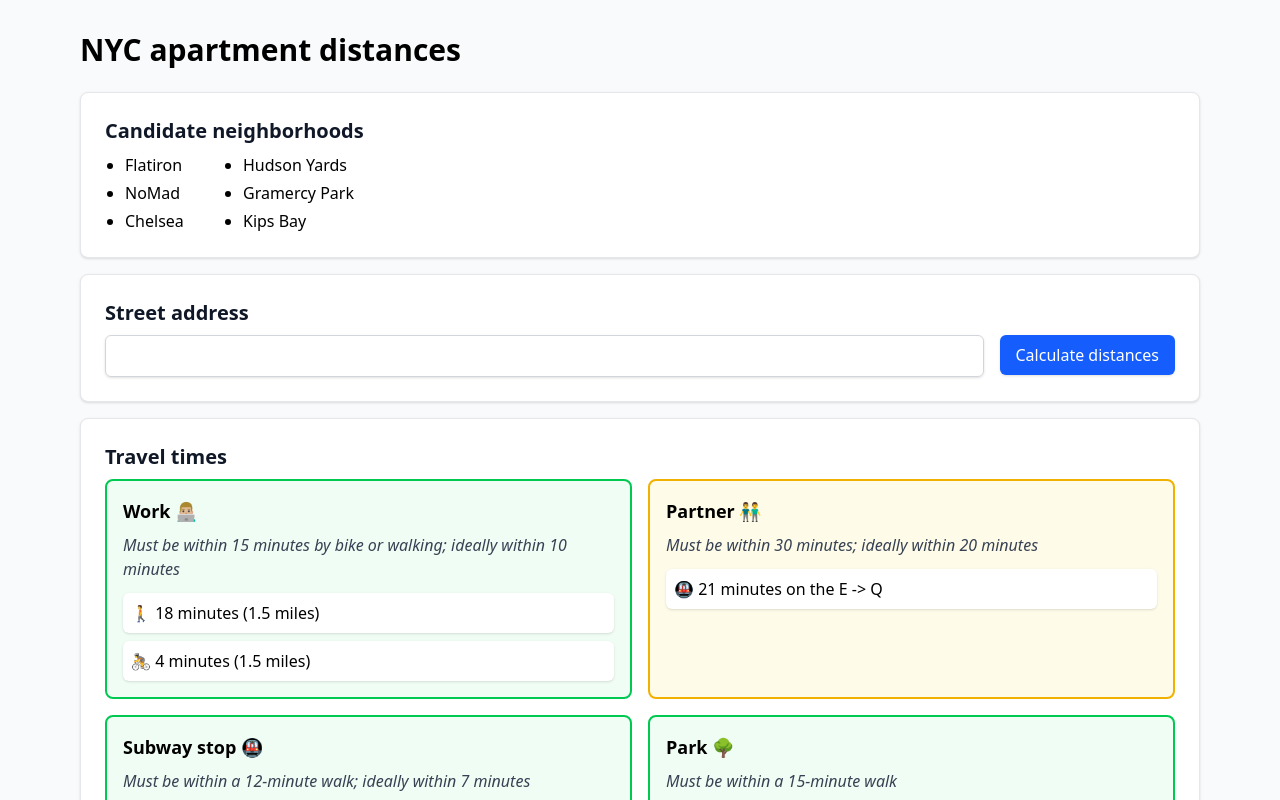
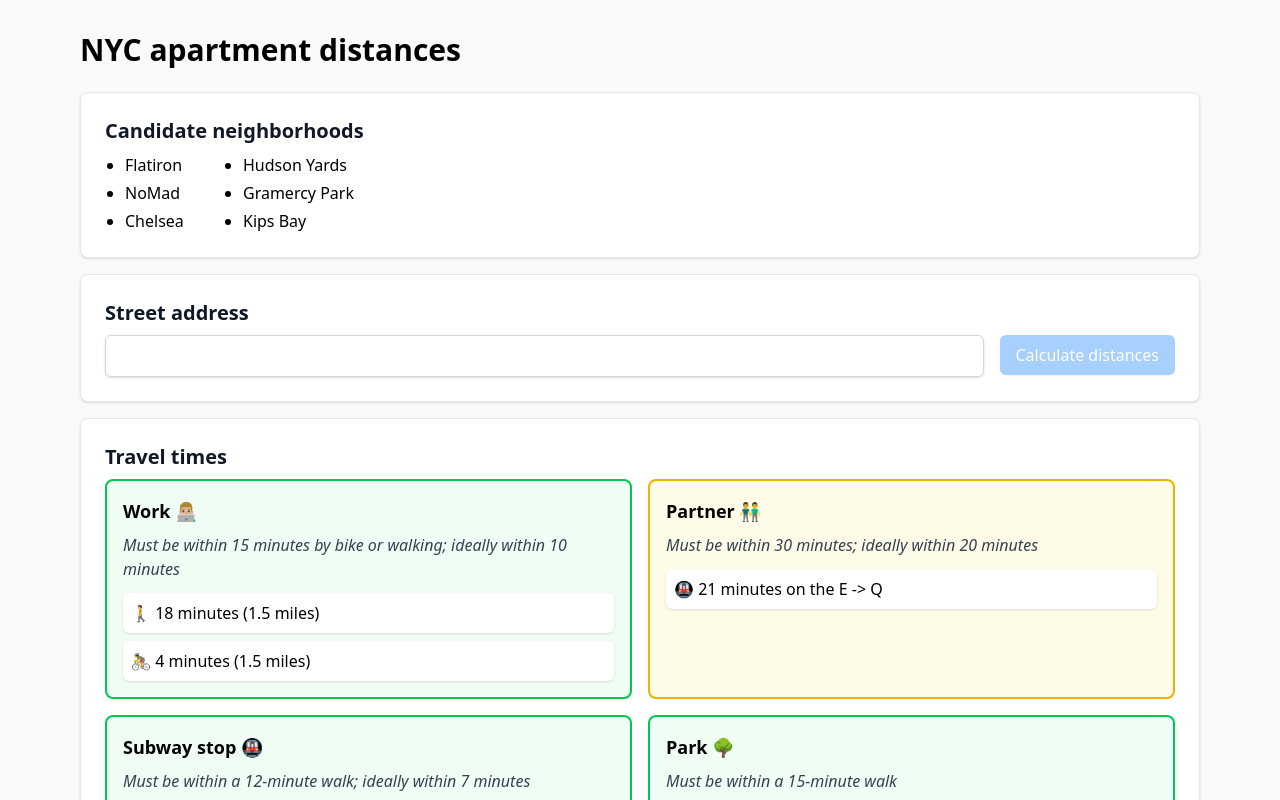
Before and after one commit to Eric-Arellano/apt-distances, a SvelteKit app: page / in a window 1280 px wide. Shown: the top 800 px of the page. Built offline with nearby package versions, Linux system fonts and the light colour scheme.

Commit message:
Disable address button if not set (#11)
This involves setting up our first unit test and our first use of
`$state()`.

```diff
--- a/src/lib/components/Address.svelte
+++ /dev/null
@@ -1,21 +0,0 @@
-<script lang="ts">
-	import Card from './Card.svelte';
-</script>
-
-<Card title="Street address">
-	<div class="flex flex-col space-y-4 sm:flex-row sm:space-y-0 sm:space-x-4">
-		<div class="flex-grow">
-			<input
-				type="text"
-				class="w-full rounded-md border border-gray-300 px-4 py-2 shadow-sm focus:border-blue-500 focus:ring-1 focus:ring-blue-500 focus:outline-none"
-			/>
-		</div>
-		<div>
-			<button
-				class="w-full rounded-md bg-blue-600 px-4 py-2 font-medium text-white shadow-sm hover:bg-blue-700 focus:ring-2 focus:ring-blue-500 focus:ring-offset-2 focus:outline-none sm:w-auto"
-			>
-				Calculate distances
-			</button>
-		</div>
-	</div>
-</Card>
--- /dev/null
+++ b/src/lib/components/address/Address.svelte
@@ -0,0 +1,26 @@
+<script lang="ts">
+	import Card from '../Card.svelte';
+	import { isValidAddress } from './addressUtils.js';
+
+	let address = $state('');
+</script>
+
+<Card title="Street address">
+	<div class="flex flex-col space-y-4 sm:flex-row sm:space-y-0 sm:space-x-4">
+		<div class="flex-grow">
+			<input
+				type="text"
+				bind:value={address}
+				class="w-full rounded-md border border-gray-300 px-4 py-2 shadow-sm focus:border-blue-500 focus:ring-1 focus:ring-blue-500 focus:outline-none"
+			/>
+		</div>
+		<div>
+			<button
+				class="w-full cursor-pointer rounded-md bg-blue-600 px-4 py-2 font-medium text-white shadow-sm hover:bg-blue-700 focus:ring-2 focus:ring-blue-500 focus:ring-offset-2 focus:outline-none disabled:cursor-not-allowed disabled:bg-blue-400 disabled:opacity-50 disabled:hover:bg-blue-400 sm:w-auto"
+				disabled={!isValidAddress(address)}
+			>
+				Calculate distances
+			</button>
+		</div>
+	</div>
+</Card>
--- /dev/null
+++ b/src/lib/components/address/addressUtils.ts
@@ -0,0 +1,3 @@
+export function isValidAddress(v: string): boolean {
+	return /^\d+\s+\S+.*$/.test(v.trim());
+}
--- a/src/routes/+page.svelte
+++ b/src/routes/+page.svelte
@@ -1,5 +1,5 @@
 <script lang="ts">
-	import Address from '$lib/components/Address.svelte';
+	import Address from '$lib/components/address/Address.svelte';
 	import Destinations from '$lib/components/destinations/Destinations.svelte';
 	import Neighborhoods from '$lib/components/Neighborhoods.svelte';
 	import OtherCriteria from '$lib/components/criteria/OtherCriteria.svelte';
```
Also changed, not shown: 1 other file (tests, documents, lock files or other folders).
